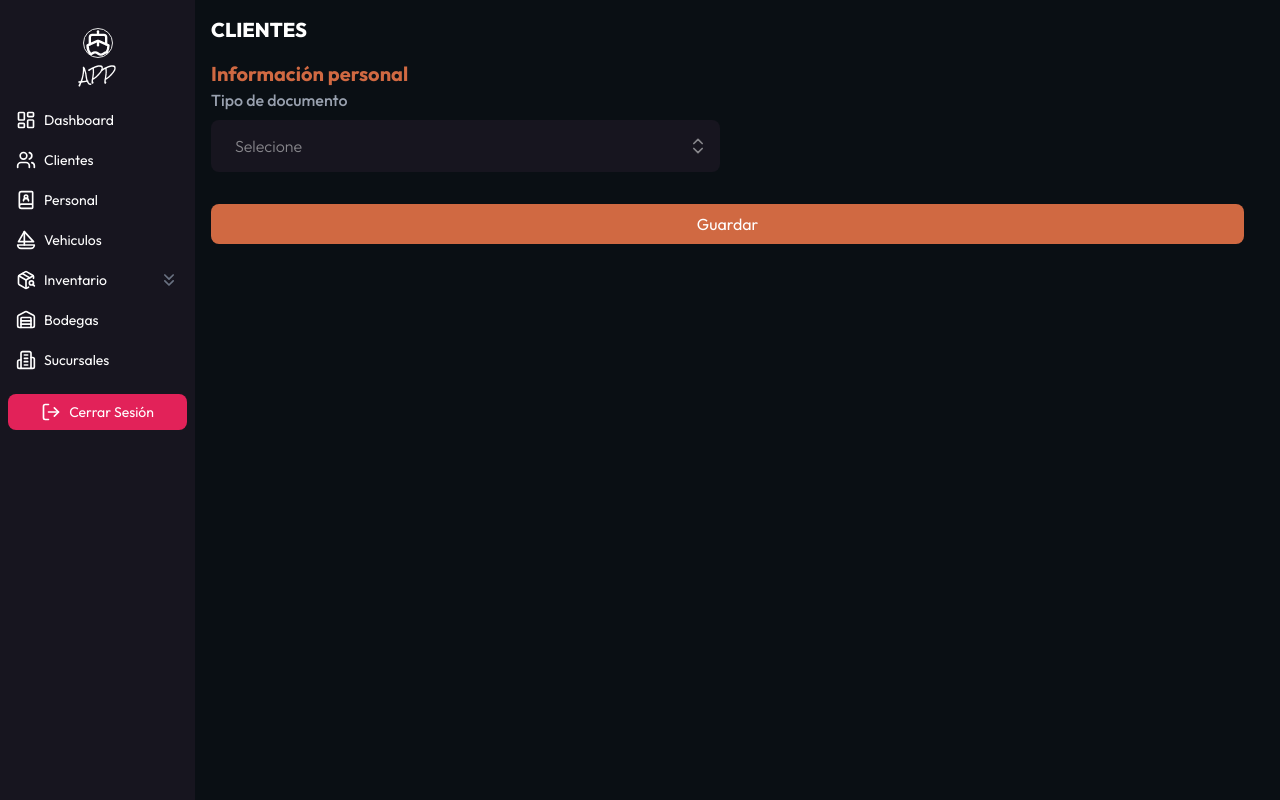
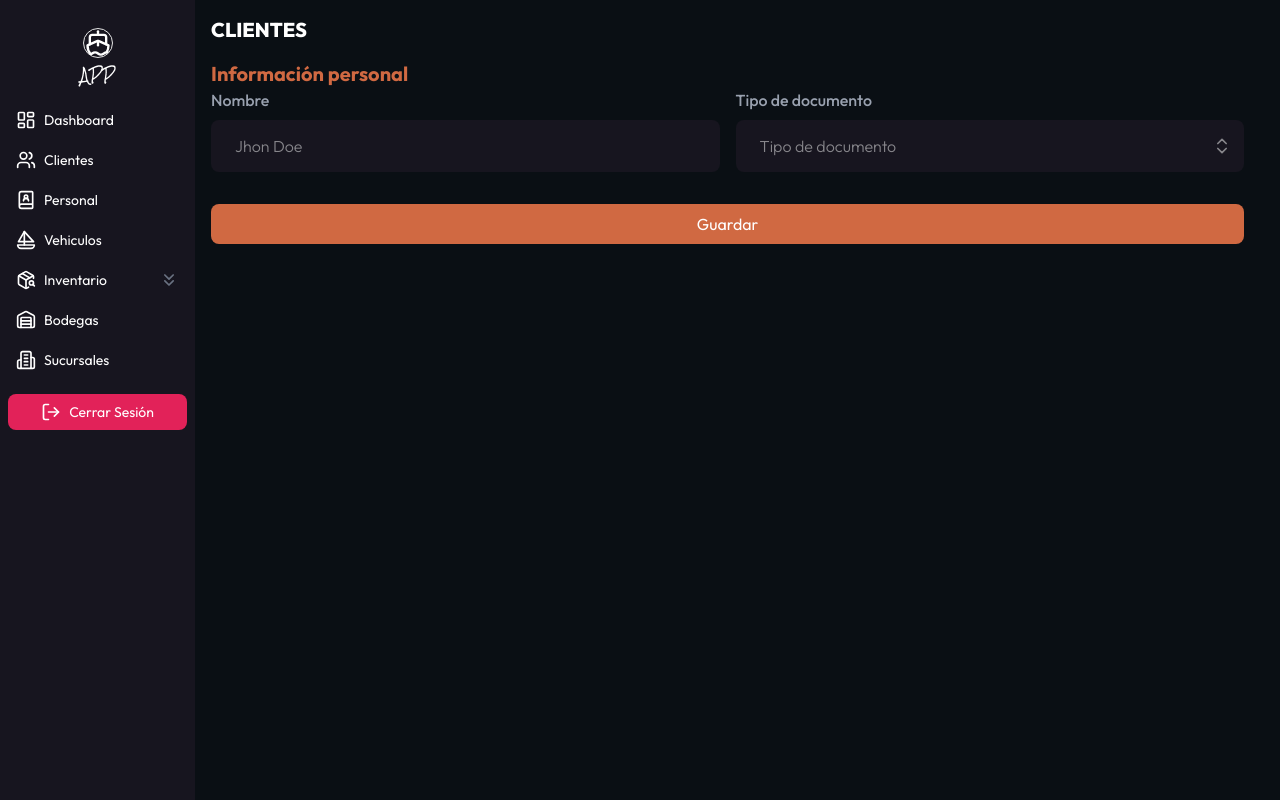
Before and after one commit to FernandoProgramer/frontend_app_fluvial, a Next.js app: page /dashboard/customers/add in a window 1280 px wide. Built offline with nearby package versions, Linux system fonts and the light colour scheme.

Commit message:
Actualización en el codigo fuente del componente de select

```diff
--- a/src/app/dashboard/customers/add/page.tsx
+++ b/src/app/dashboard/customers/add/page.tsx
@@ -5,7 +5,7 @@ import { SubmitHandler, useForm } from "react-hook-form";
 import { TypeDocument, typeDocumentOptions } from "@/options/typeDocumentOptions";
 import { zodResolver } from "@hookform/resolvers/zod";
 import { AddCustomerSchema, Gender, MaritalStatus, TypeCustomer } from "@/validations/addCustomer.schema";
-import { Select, SelectItem } from "@/components/ui/Select";
+import { Select, SelectContent, SelectItem, SelectTrigger } from "@/components/ui/Select";
 import FormField from "@/components/ui/FormField";
 
 interface AddCustomerInputs {
@@ -42,14 +42,14 @@ export default function AddCustomer() {
                 <SectionTitle>Información personal</SectionTitle>
                 <div className="grid grid-cols-2 gap-4">
 
-                    {/* <FormField
+                    <FormField
                         label="Nombre"
                         name="names"
                         register={register}
                         errors={errors}
                         inputProps={{ placeholder: "Jhon Doe" }}
                     />
-                    <FormField
+                    {/* <FormField
                         label="Apellidos"
                         name="lastname"
                         register={register}
@@ -73,10 +73,14 @@ export default function AddCustomer() {
                         errors={errors}
                         trigger={trigger}
                     >
-                        {/* {typeDocumentOptions.map((option) => (
-                            <SelectItem key={option.value} value={option.value}>{option.label}</SelectItem>
-                        ))} */}
+                        <SelectTrigger placeholder="Tipo de documento" />
+                        <SelectContent>
+                            {typeDocumentOptions.map((option) => (
+                                <SelectItem key={option.value} value={option.value}>{option.label}</SelectItem>
+                            ))}
+                        </SelectContent>
                     </FormField>
+
                     {/* <FormField
                         label="Número de documento"
                         name="numDocument"
@@ -84,7 +88,6 @@ export default function AddCustomer() {
                         errors={errors}
                         inputProps={{ placeholder: "1120415241" }}
                     /> */}
-
                 </div>
             </div>
 
--- a/src/app/dashboard/page.tsx
+++ b/src/app/dashboard/page.tsx
@@ -2,11 +2,13 @@ import { sizeIcon } from "@/components/layout/Sidebar";
 import Button from "@/components/ui/Button";
 import { Input } from "@/components/ui/Input";
 import { Label } from "@/components/ui/Label";
+import { Select, SelectContent, SelectItem, SelectTrigger } from "@/components/ui/Select";
+import { typeDocumentOptions } from "@/options/typeDocumentOptions";
 import { Album } from "lucide-react";
 
 export default function Dashboard() {
     return (
-        <div className="flex flex-col gap-2">
+        <div className="flex flex-col gap-2 overflow-y-auto w-full h-screen">
             <div className="flex gap-2.5">
                 <div className="flex flex-col gap-1.5 p-2 text-center">
                     <span>Defaults</span>
@@ -65,7 +67,7 @@ export default function Dashboard() {
             <hr />
             <div className="flex flex-col gap-5">
                 <div className="grid grid-cols-2 gap-2">
-                    <Input name="input" errors={{}} />
+                    <Input name="name" errors={{}} />
                     <Input name="password" type="password" placeholder="Enter your password" />
                     <div>
                         <Label>
@@ -79,9 +81,6 @@ export default function Dashboard() {
                             <SelectItem key={option.value} value={option.value}>{option.label}</SelectItem>
                         ))}
                     </Select> */}
-
-
-
                 </div>
             </div>
 
--- a/src/components/ui/FormField.tsx
+++ b/src/components/ui/FormField.tsx
@@ -3,8 +3,8 @@ import { Label } from "./Label"
 import { Input } from "./Input"
 import ErrorAlert from "./ErrorAlert"
 import React, { HTMLAttributes, InputHTMLAttributes, LabelHTMLAttributes, ReactNode, SelectHTMLAttributes } from "react"
-import { Select, SelectItem, SelectItemProps } from "./Select"
 import { FieldErrors, UseFormSetValue } from "react-hook-form"
+import { Select } from "./Select"
 
 interface FormFieldProps extends HTMLAttributes<HTMLDivElement> {
     // para el field
@@ -27,7 +27,7 @@ interface FormFieldProps extends HTMLAttributes<HTMLDivElement> {
     selectProps?: SelectHTMLAttributes<HTMLSelectElement>
     setValue?: UseFormSetValue<any>
     trigger?: any
-    children?: React.ReactElement<SelectItemProps>[]
+    children?: React.ReactElement[]
 }
 export default function FormField({
     type = "input",
--- a/src/components/ui/Select.tsx
+++ b/src/components/ui/Select.tsx
@@ -1,58 +1,132 @@
 "use client"
 import { cn } from "@/utils/utils";
 import { ChevronsUpDown } from "lucide-react";
-import React, { ReactNode, useState } from "react";
+import * as React from 'react'
 import { sizeIcon } from "../layout/Sidebar";
 import { UseFormSetValue, UseFormTrigger } from "react-hook-form";
 
-export interface SelectItemProps {
-    toggleSelected?: (option: { value: string, label: string }) => void
+// ===========================================
+// 1. Contexto para las acciones del `<Select />`
+// ===========================================
+type SelectedType = {
+    label: string
     value: string
-    children: ReactNode
 }
-export function SelectItem({ toggleSelected, children, value }: SelectItemProps) {
-    return <button className="px-3 py-2 w-full hover:bg-[#413932] rounded-md text-left" type="button" onMouseDown={() => toggleSelected && toggleSelected({ label: children as string, value })}>{children}</button>
+interface SelectContextProps {
+    isOpen: boolean,
+    setIsOpen: (value: boolean) => void,
+    selected: SelectedType
+    setSelected: (selected: SelectedType) => void
 }
-SelectItem.displayName = "SelectItem";
+const SelectContext = React.createContext<SelectContextProps | null>(null);
 
+const useSelectContext = () => {
+    const context = React.useContext(SelectContext);
+    if (!context) {
+        throw new Error("Select components must be wrapped in <Select />")
+    }
+    return context
+}
+
+// ===========================================
+// 2. Componente principal proveedor del contexto `<Select />`
+// ===========================================
 interface SelectProps extends React.HTMLAttributes<HTMLDivElement> {
-    children?: ReactNode,
+    children: React.ReactNode
+    errors: any
     name: string
-    errors?: any
     setValue?: UseFormSetValue<any>
     trigger?: UseFormTrigger<any>
 }
-export function Select({ trigger, errors, name, className, setValue, children, ...props }: SelectProps) {
+export const Select = React.forwardRef<HTMLDivElement, SelectProps>(({ setValue, trigger, className, children, errors, name }, ref) => {
 
+    const [isOpen, setIsOpen] = React.useState<boolean>(false);
+    const [selected, setSelected] = React.useState<SelectedType>({ label: "", value: "" });
 
-    const [selected, setSelected] = useState<Record<string, string>>({ label: "", value: "" });
-    const [isOpen, setIsOpen] = useState<boolean>(false);
+    const handleSelect = (newSelected: SelectedType) => {
+        setSelected(newSelected);
+        setIsOpen(false);
+        setValue?.(name, newSelected.value);
+        trigger?.(name);
+    }
 
-    const toggleSelected = ({ label, value }: { label: string, value: string }): void => {
-        setIsOpen(false);
-        setValue ? setValue(name, value) : null;
-        trigger ? trigger(name) : null;
-        setSelected({ label, value });
-    };
+    return <SelectContext.Provider value={{
+        isOpen,
+        setIsOpen,
+        selected,
+        setSelected: handleSelect
 
-    return <div tabIndex={0} onBlur={() => isOpen && setIsOpen(!isOpen)} className={cn("bg-[#17151F] rounded-md focus:outline-none w-full h-fit cursor-pointer relative",
-        errors?.[name] && "border-[#E22259] border-2",
-        className)} {...props}>
-        <div className="px-6 py-3.5 pr-10 flex items-center text-[#87868B] font-light w-full relative" onClick={() => setIsOpen(!isOpen)}>
-            <span className={cn("text-[#87868B] font-light w-full h-full",
-                selected.value && "text-white font-normal"
-            )}>
-                {selected.label || "Selecione"}
-            </span>
-            <ChevronsUpDown size={sizeIcon} className="text-[#87868B] absolute top-1/2 transform -translate-y-1/2 right-3" />
+    }}>
+        <div ref={ref} className={cn("bg-[#17151F] rounded-md focus:outline-none w-ful h-fit cursor-pointer relative",
+            errors?.[name] && "border-[#E22259] border-2",
+            className)}
+            tabIndex={0}
+            onBlur={() => isOpen && setIsOpen(false)}
+        >
+            {children}
         </div>
-        {isOpen && <div className="bg-[#17151F] absolute left-0 top-full z-50 mt-1 w-full flex flex-col p-1 rounded-md">
-            {React.Children.map(children, (child) => {
-                if (React.isValidElement(child) && child.type === SelectItem) {
-                    return React.cloneElement(child as React.ReactElement<SelectItemProps>, { toggleSelected });
-                }
-                return child
-            })}
-        </div>}
+    </SelectContext.Provider>
+})
+Select.displayName = "Select"
+
+// ===========================================
+// 3. Disparador para abrir las opciones del `<Select />`
+// ===========================================
+interface SelectTriggerProps extends React.ButtonHTMLAttributes<HTMLButtonElement> {
+    placeholder: string
+}
+export const SelectTrigger = React.forwardRef<HTMLButtonElement, SelectTriggerProps>(({ className, name, placeholder, ...props }, ref) => {
+
+    const { setIsOpen, isOpen, selected } = useSelectContext();
+
+    return <button
+        ref={ref}
+        className={cn("px-6 py-3.5 pr-10 flex items-center text-[#87868B] font-light w-full relative",
+            selected.value && "text-white font-normal",
+            className)}
+        type="button"
+        onClick={() => setIsOpen && setIsOpen(!isOpen)}
+        {...props}
+    >
+        <span>{selected.label || placeholder}</span>
+        <ChevronsUpDown size={sizeIcon} className="text-[#87868B] absolute top-1/2 transform -translate-y-1/2 right-3" />
+
+    </button>
+})
+SelectTrigger.displayName = "SelectTrigger"
+
+// ===========================================
+// 4. Contenedor para las opciones del `<Select />`
+// ===========================================
+interface SelectContentProps extends React.HTMLAttributes<HTMLDivElement> {
+    children: React.ReactNode
+}
+export const SelectContent = React.forwardRef<HTMLDivElement, SelectContentProps>(({ className, children, ...props }, ref) => {
+    const { isOpen } = useSelectContext();
+
+    if (!isOpen) return null;
+
+    return <div ref={ref} className={cn("bg-[#17151F] absolute left-0 top-full z-50 mt-1 w-full flex flex-col p-1 rounded-md", className)} {...props}>
+        {children}
     </div>
+})
+SelectContent.displayName = "SelectContent"
+
+// ===========================================
+// 5. Item de opciones para el `<Select />`
+// ===========================================
+export interface SelectItemProps extends React.ButtonHTMLAttributes<HTMLButtonElement> {
+    children: string
+    value: string
 }
+export const SelectItem = React.forwardRef<HTMLButtonElement, SelectItemProps>(({ className, children, value, ...props }, ref) => {
+    const { setSelected } = useSelectContext();
+    return <button ref={ref} className={cn("px-3 py-2 w-full hover:bg-[#413932] rounded-md text-left", className)}
+        type="button"
+        onMouseDown={() => setSelected({ value, label: children })}
+        {...props}
+    >
+        {children}
+    </button>
+})
+SelectItem.displayName = "SelectItem"
```
